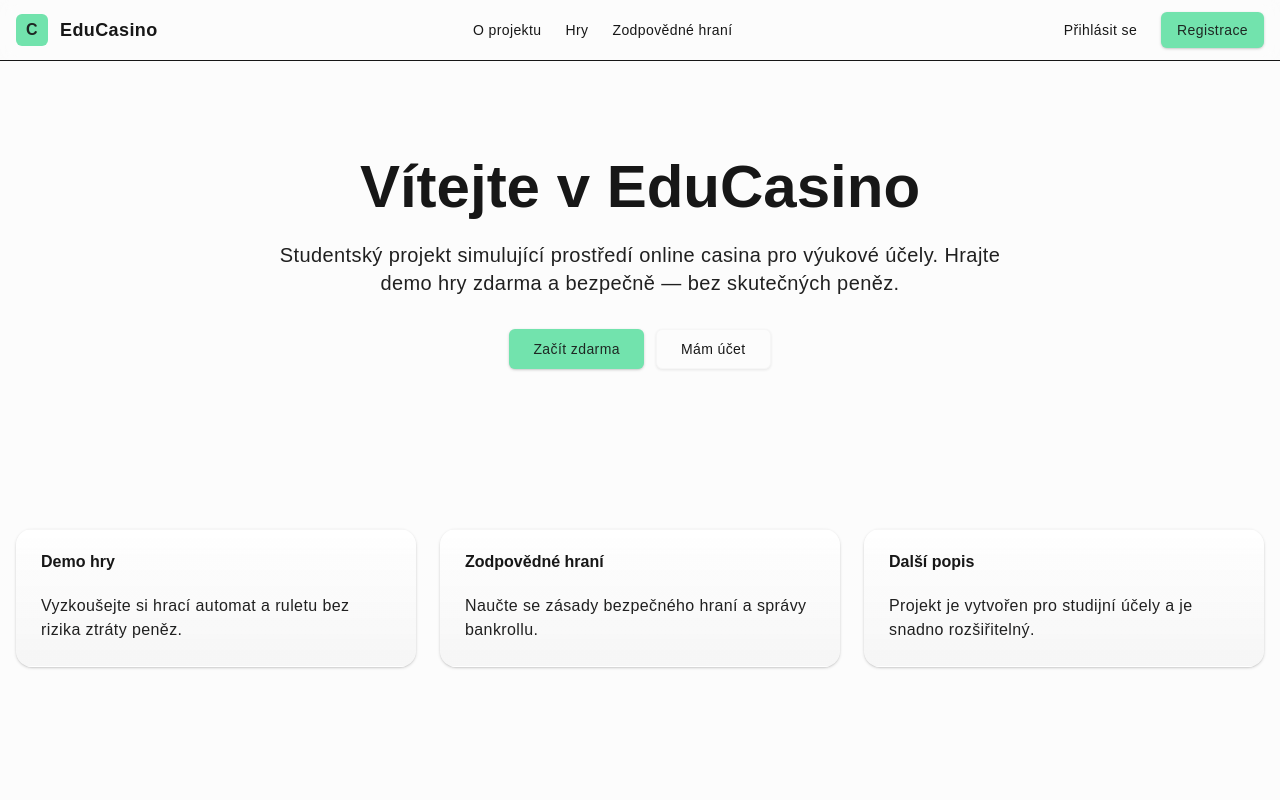
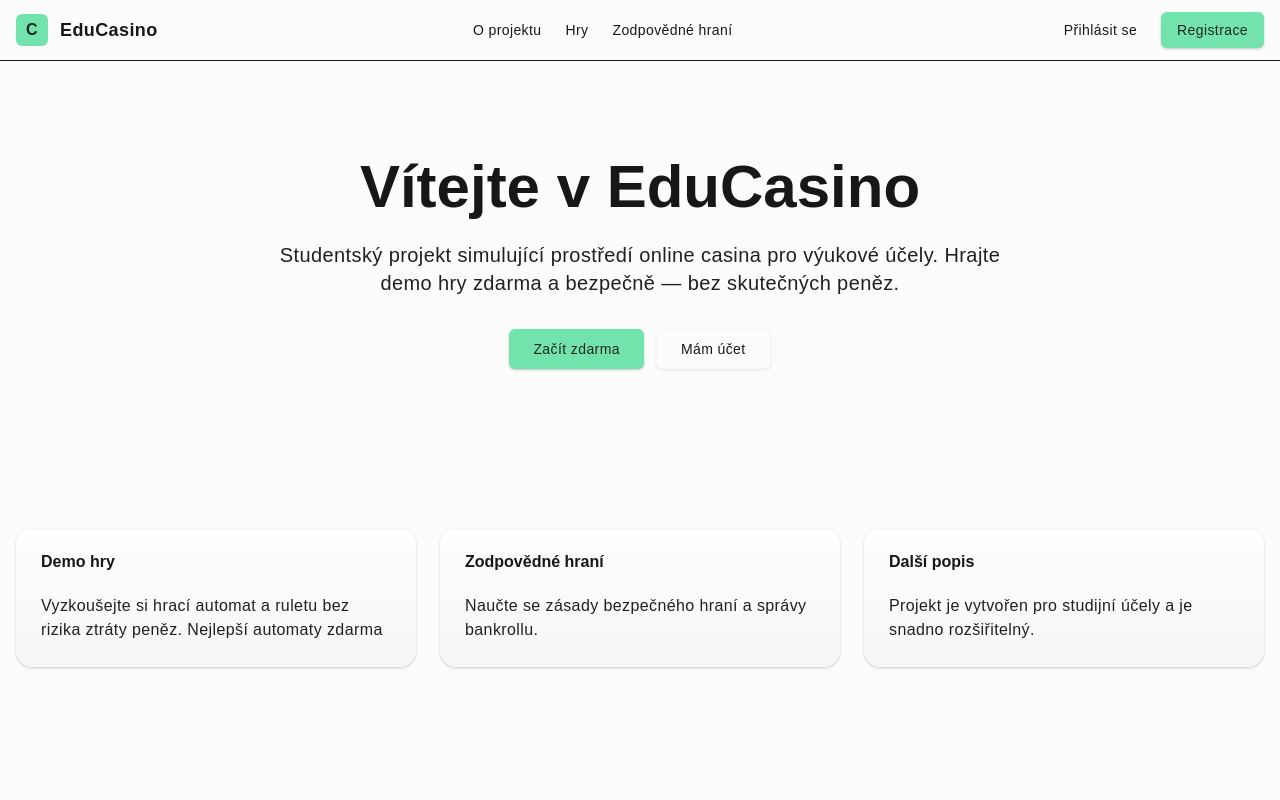
Before and after one commit to mrxelnag/czu-projekt, a React (Vite) app: page / in a window 1280 px wide. Shown: the top 800 px of the page. Built offline with nearby package versions, Linux system fonts and the light colour scheme; no server answers.

Commit message:
oprava seo

```diff
--- a/src/routes/(landing)/_landing.index.tsx
+++ b/src/routes/(landing)/_landing.index.tsx
@@ -52,7 +52,7 @@ function Features() {
   const items = [
     {
       title: "Demo hry",
-      desc: "Vyzkoušejte si hrací automat a ruletu bez rizika ztráty peněz.",
+      desc: "Vyzkoušejte si hrací automat a ruletu bez rizika ztráty peněz. Nejlepší automaty zdarma",
     },
     {
       title: "Zodpovědné hraní",
```
